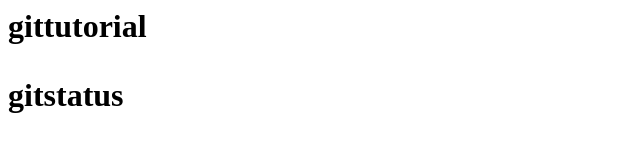
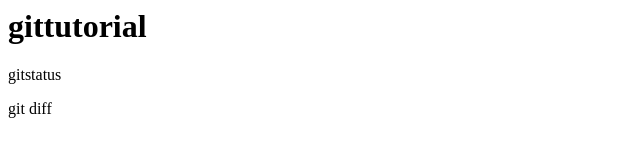
Before and after one commit to kazu1378/git_tutorial, a plain HTML site: page index.html in a window 1280 px wide. Shown: the whole page, without its empty margins (0-640 px from the left). Drawn offline with Linux system fonts and the light colour scheme.

Commit message:
git diff を追記

```diff
--- a/index.html
+++ b/index.html
@@ -1,2 +1,3 @@
-<h1>gittutorial<h1>
+<h1>gittutorial</h1>
   <p>gitstatus</p>
+  <p>git diff</p>
```
